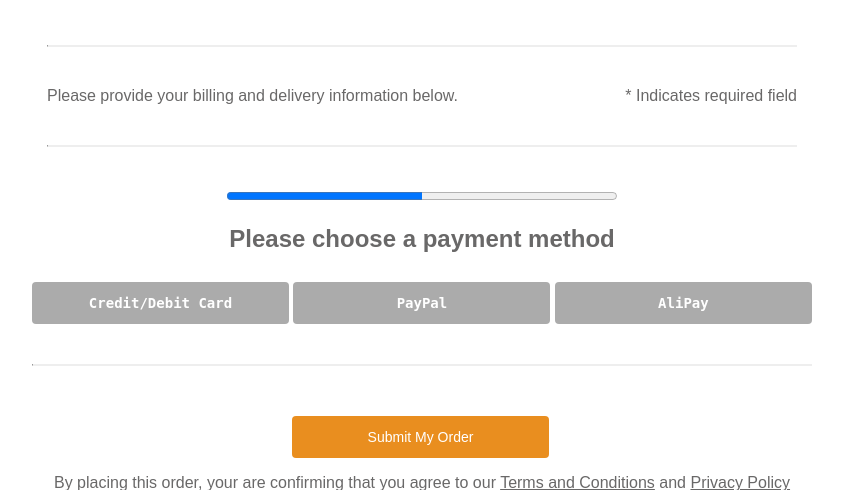
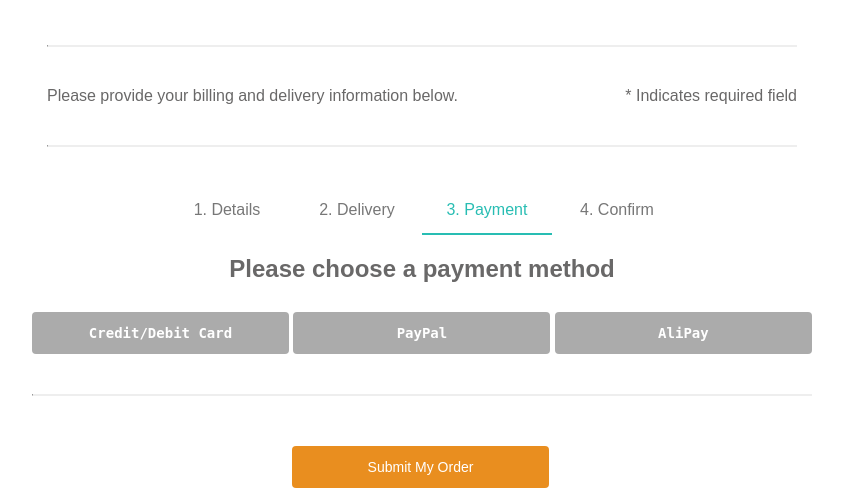
Before and after one commit to jacob-cleaver/LookFantastic, a PHP site: page / in a window 1280 px wide. Shown: the part 148-638 px from the top of the page, without its empty margins (218-1061 px from the left). Run offline with PHP 8.4, Linux system fonts and the light colour scheme.

Commit message:
html changed to php file

```diff
--- a/index.html
+++ b/index.php
@@ -1,5 +1,5 @@
 <!DOCTYPE html>
-<html>
+<html lang="en">
 
 <head>
     <title>LookFabulous</title>
@@ -22,10 +22,17 @@
         <hr> Please provide your billing and delivery information below.<span style="float:right">* Indicates required field</span>
         <hr>
 
+        <div id="welcome"></div>
+
         <div class="row">
-            <div>
-                <progress class="col-md-6 col-md-offset-3 col-xs-12" value="50" max="100"></progress>
-            </div>
+            <section>
+                <ul>
+                    <li class="col-xs-3 col-md-2 col-md-offset-2"><a href="#details">1. Details</a></li>
+                    <li class="col-xs-3 col-md-2"><a href="#delivery">2. Delivery</a></li>
+                    <li class="col-xs-3 col-md-2"><a style="color:#28bdb3; border-bottom:2px solid #28bdb3" href="#payment">3. Payment</a></li>
+                    <li class="col-xs-3 col-md-2"><a href="#confirm">4. Confirm</a></li>
+                </ul>
+            </section>
 
             <div>
                 <h2>Please choose a payment method</h2>
```
Lines whose indentation alone changed are shown as unchanged.
